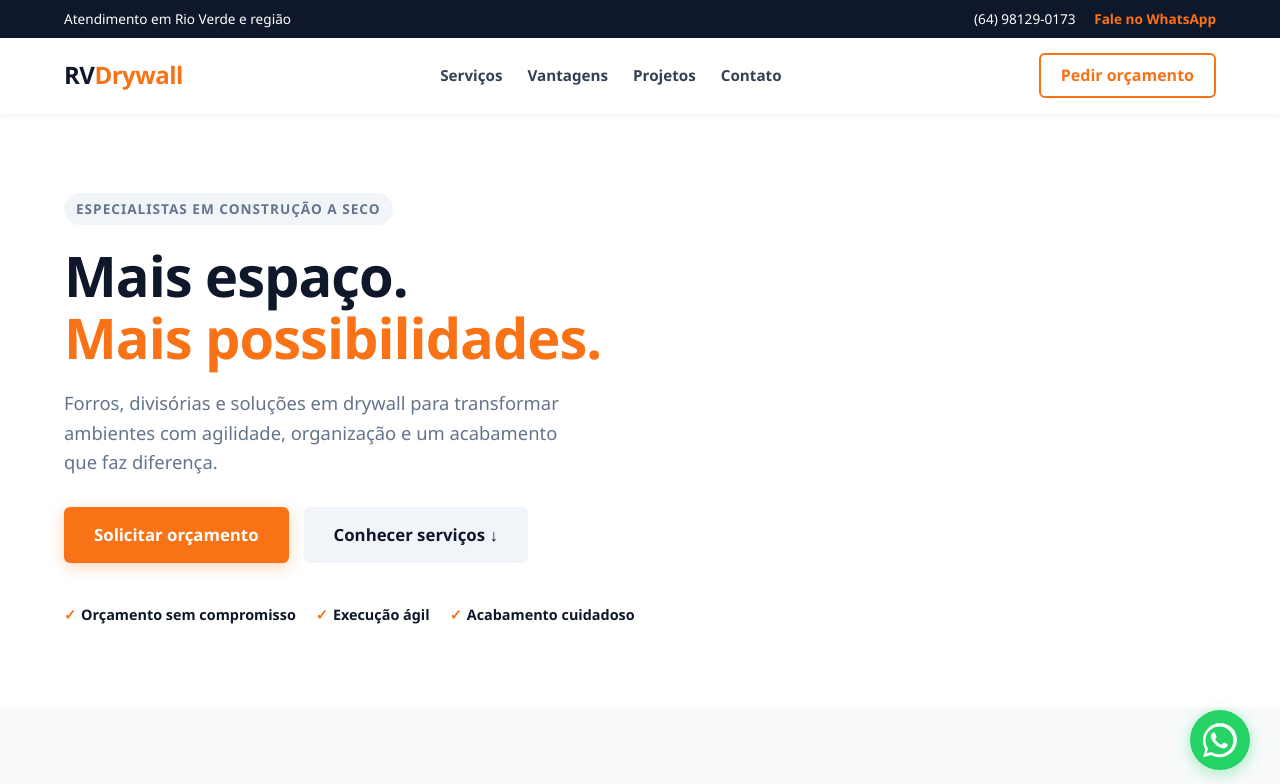
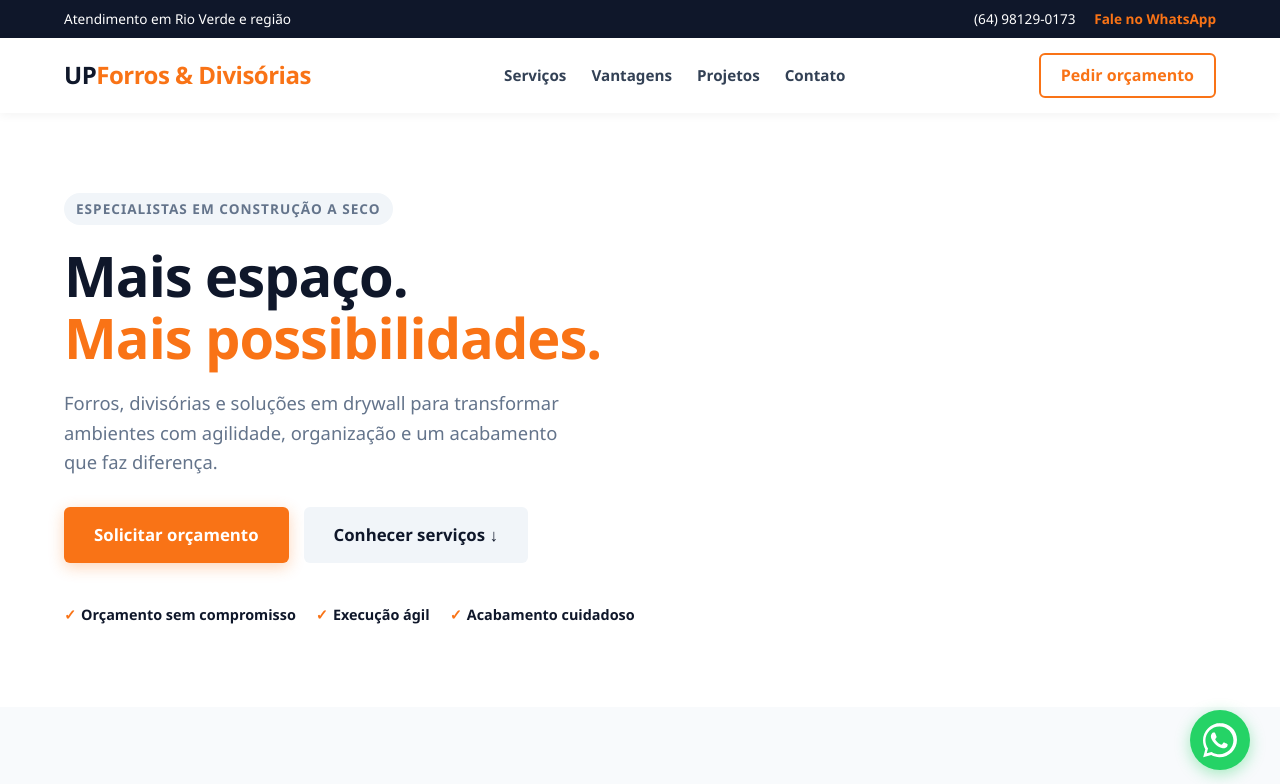
Before and after one commit to drywallforrosedivisorias/site-drywall, a plain HTML site: page index.html in a window 1280 px wide. Shown: the top 784 px of the page. Drawn offline with Linux system fonts and the light colour scheme.

Commit message:
Update index.html

```diff
--- a/index.html
+++ b/index.html
@@ -137,7 +137,7 @@
   <!-- CABEÇALHO -->
   <header>
     <a href="#" class="logo-container">
-      <div class="logo-text">RV<span>Drywall</span></div>
+      <div class="logo-text">UP<span>Forros & Divisórias</span></div>
     </a>
     <nav>
       <a href="#servicos">Serviços</a>
```
